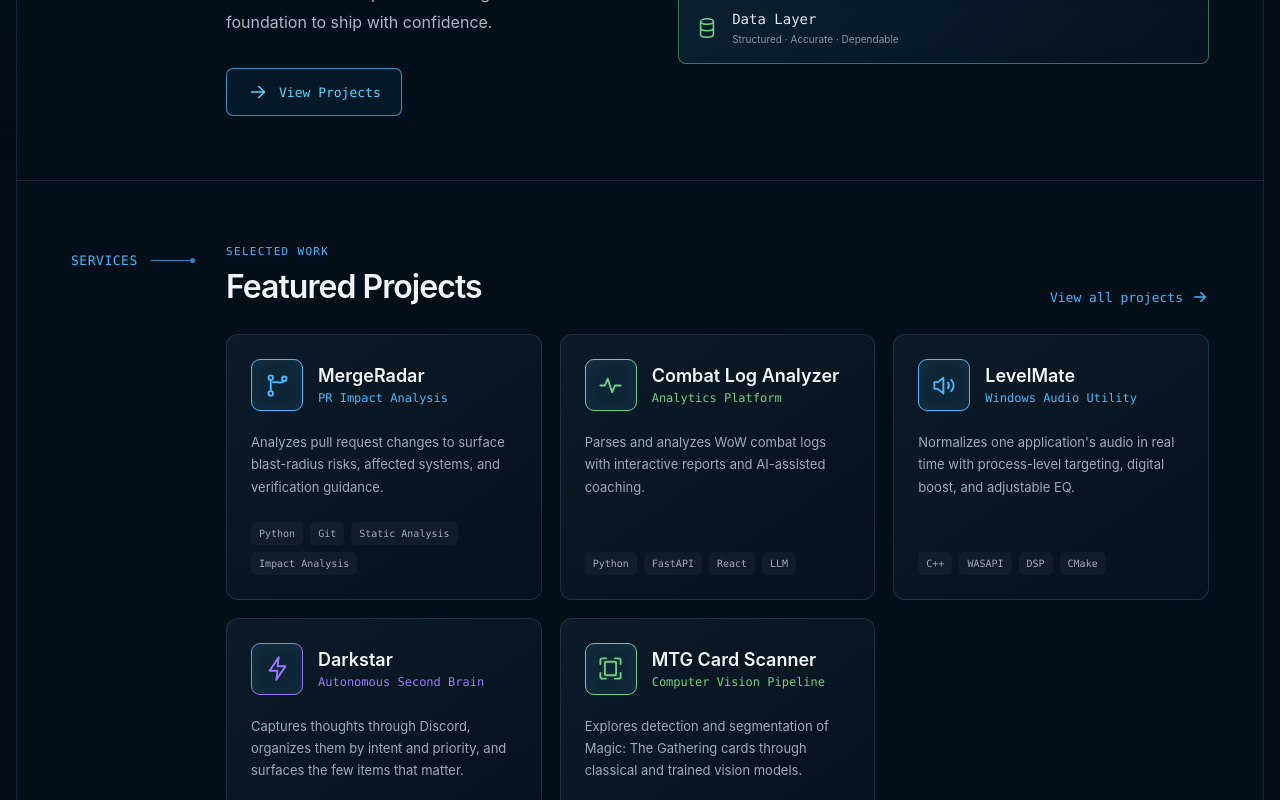
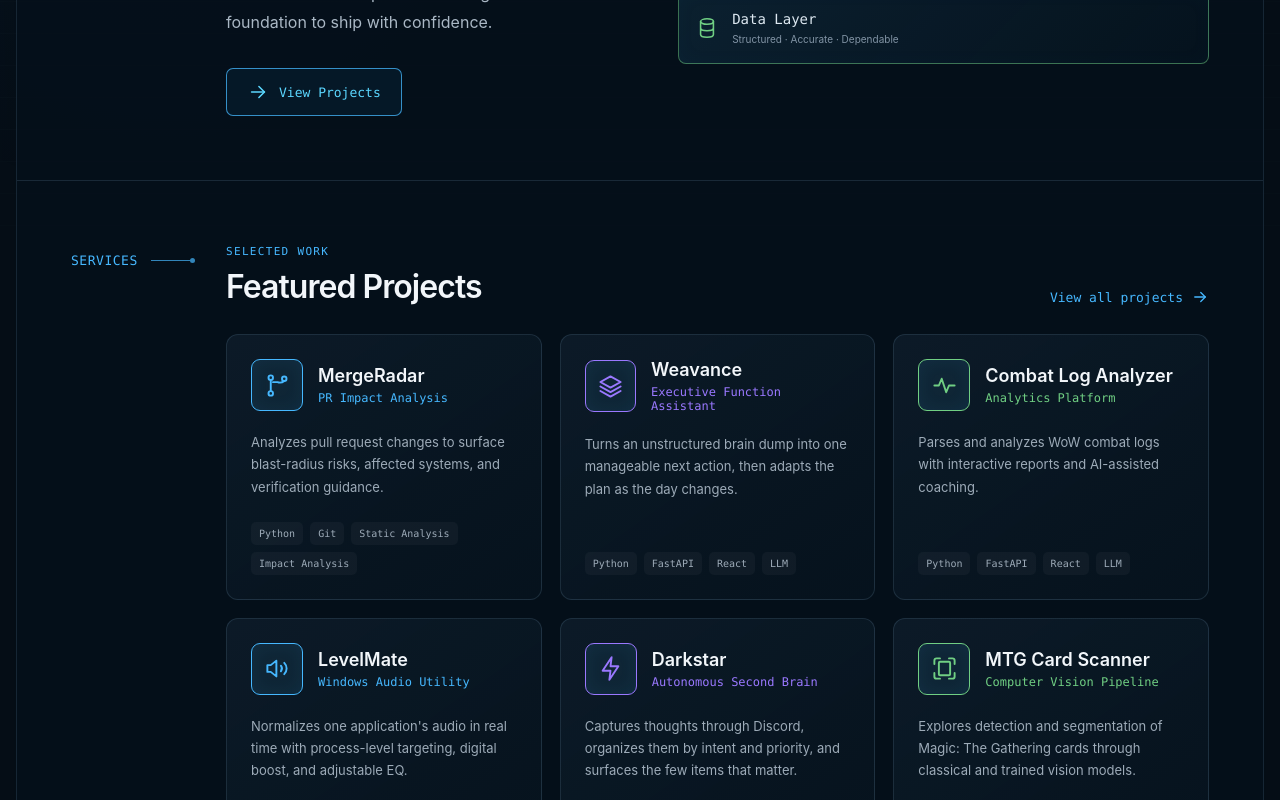
Before and after one commit to rootkow/rootkow-portfolio, a React (Vite) app: page / in a window 1280 px wide. Shown: the part 543-1343 px from the top of the page. Built offline with nearby package versions, Linux system fonts and the light colour scheme.

Commit message:
Updated Weavance card.

```diff
--- a/src/App.jsx
+++ b/src/App.jsx
@@ -26,6 +26,15 @@
       "Analyzes pull request changes to surface blast-radius risks, affected systems, and verification guidance.",
     tags: ["Python", "Git", "Static Analysis", "Impact Analysis"],
     tone: "cyan"
+  },
+  {
+    icon: "layers",
+    title: "Weavance",
+    subtitle: "Executive Function Assistant",
+    description:
+      "Turns an unstructured brain dump into one manageable next action, then adapts the plan as the day changes.",
+    tags: ["Python", "FastAPI", "React", "LLM"],
+    tone: "purple"
   },
   {
     icon: "pulse",
```
